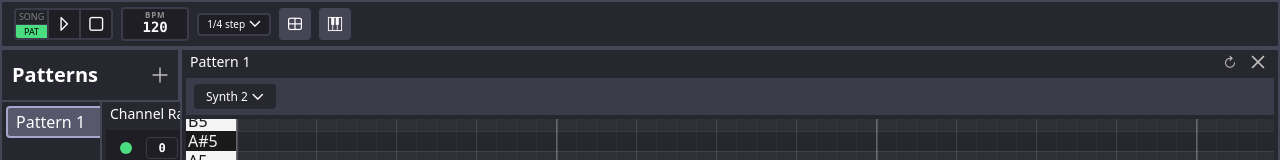
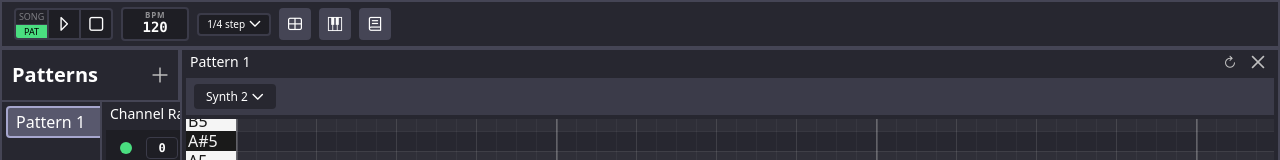
Before and after one commit to Narwhale14/kiwave, a Vue app: page / in a window 1280 px wide. Shown: the top 160 px of the page. Built offline with nearby package versions, Linux system fonts and the light colour scheme.

Commit message:
channel rack button

```diff
--- a/src/App.vue
+++ b/src/App.vue
@@ -8,6 +8,7 @@ import HeaderBar from './components/HeaderBar.vue';
 import Arrangement from './components/Arrangement.vue';
 import ChannelRack from './components/ChannelRack.vue';
 import { PATTERNS_LIST_WIDTH, HEADER_HEIGHT, PIANO_ROLL_FILL_DEFAULT, ARRANGEMENT_FILL_DEFAULT } from './constants/layout';
+import { channelRackVisible } from './services/channelRackManager';
 
 // Layout calculations for default window positions
 const availableWidth = window.innerWidth - PATTERNS_LIST_WIDTH;
@@ -53,9 +54,10 @@ const arrangementWindow = {
       </Window>
 
       <Window
-        :visible="true"
+        :visible="channelRackVisible"
+        @close="channelRackVisible = false"
         :title="'Channel Rack'"
-        :id="'channel-rack'"
+        :id="'channel-rack-window'"
       >
         <ChannelRack></ChannelRack>
       </Window>
--- a/src/components/HeaderBar.vue
+++ b/src/components/HeaderBar.vue
@@ -2,6 +2,7 @@
 import { snapDivision, snapOptions } from '../util/snap';
 import { playbackMode, togglePlaybackMode } from '../services/playbackModeManager';
 import { arrangementVisible } from '../services/arrangementManager';
+import { channelRackVisible } from '../services/channelRackManager';
 import { activePattern, patterns, closePattern } from '../services/patternsListManager';
 import { activeWindowId, focusWindow } from '../services/windowManager';
 import BaseDropdown from './modals/BaseDropdown.vue';
@@ -37,10 +38,12 @@ function handleModeToggle(event: MouseEvent) {
 }
 
 function toggleArrangement() {
-  if (activeWindowId.value === 'arrangement-window') {
+  if(activeWindowId.value === 'arrangement-window') {
     arrangementVisible.value = false;
+
+    // focus active pattern instead
     const p = activePattern.value ?? patterns.value[0];
-    if (p) { p.visible = true; focusWindow(p.id); }
+    if(p) { p.visible = true; focusWindow(p.id); }
   } else {
     arrangementVisible.value = true;
     focusWindow('arrangement-window');
@@ -49,14 +52,29 @@ function toggleArrangement() {
 
 function togglePianoRoll() {
   const p = activePattern.value ?? patterns.value[0];
-  if (!p) return;
-  if (activeWindowId.value === p.id) {
+  if(!p) return;
+  if(activeWindowId.value === p.id) {
     closePattern(p.num);
+
+    // focus arrangement window
     arrangementVisible.value = true;
     focusWindow('arrangement-window');
   } else {
     p.visible = true;
     focusWindow(p.id);
+  }
+}
+
+function toggleChannelRack() {
+  if(activeWindowId.value === 'channel-rack-window') {
+    channelRackVisible.value = false;
+
+    // focus active pattern instead
+    const p = activePattern.value ?? patterns.value[0];
+    if(p) { p.visible = true; focusWindow(p.id); }
+  } else {
+    channelRackVisible.value = true;
+    focusWindow('channel-rack-window')
   }
 }
 </script>
@@ -117,16 +135,23 @@ function togglePianoRoll() {
 
     <!-- arrangement toggle -->
     <button class="flex items-center justify-center w-8 h-8 rounded transition-colors hover:bg-mix-35" :class="arrangementVisible ? 'bg-mix-30' : 'bg-mix-20'"
-      @click="toggleArrangement"
+      @click="toggleArrangement" :title="'Toggle Arrangement'"
     >
       <span class="pi pi-table text-sm"></span>
     </button>
 
     <!-- piano roll toggle -->
     <button class="flex items-center justify-center w-8 h-8 rounded transition-colors hover:bg-mix-35" :class="activePattern ? 'bg-mix-30' : 'bg-mix-20'"
-      @click="togglePianoRoll"
+      @click="togglePianoRoll" :title="'Toggle Piano Roll'"
     >
       <img src="/icons/piano-icon-white.png" class="w-5 h-5 object-contain" />
     </button>
+
+    <!-- channel rack toggle -->
+    <button class="flex items-center justify-center w-8 h-8 rounded transition-colors hover:bg-mix-35" :class="channelRackVisible ? 'bg-mix-30' : 'bg-mix-20'"
+      @click="toggleChannelRack" :title="'Toggle Channel Rack'"
+    >
+      <span class="pi pi-book text-sm"></span>
+    </button>
   </div>
 </template>
--- /dev/null
+++ b/src/services/channelRackManager.ts
@@ -0,0 +1,3 @@
+import { ref } from "vue";
+
+export const channelRackVisible = ref(true);
```
